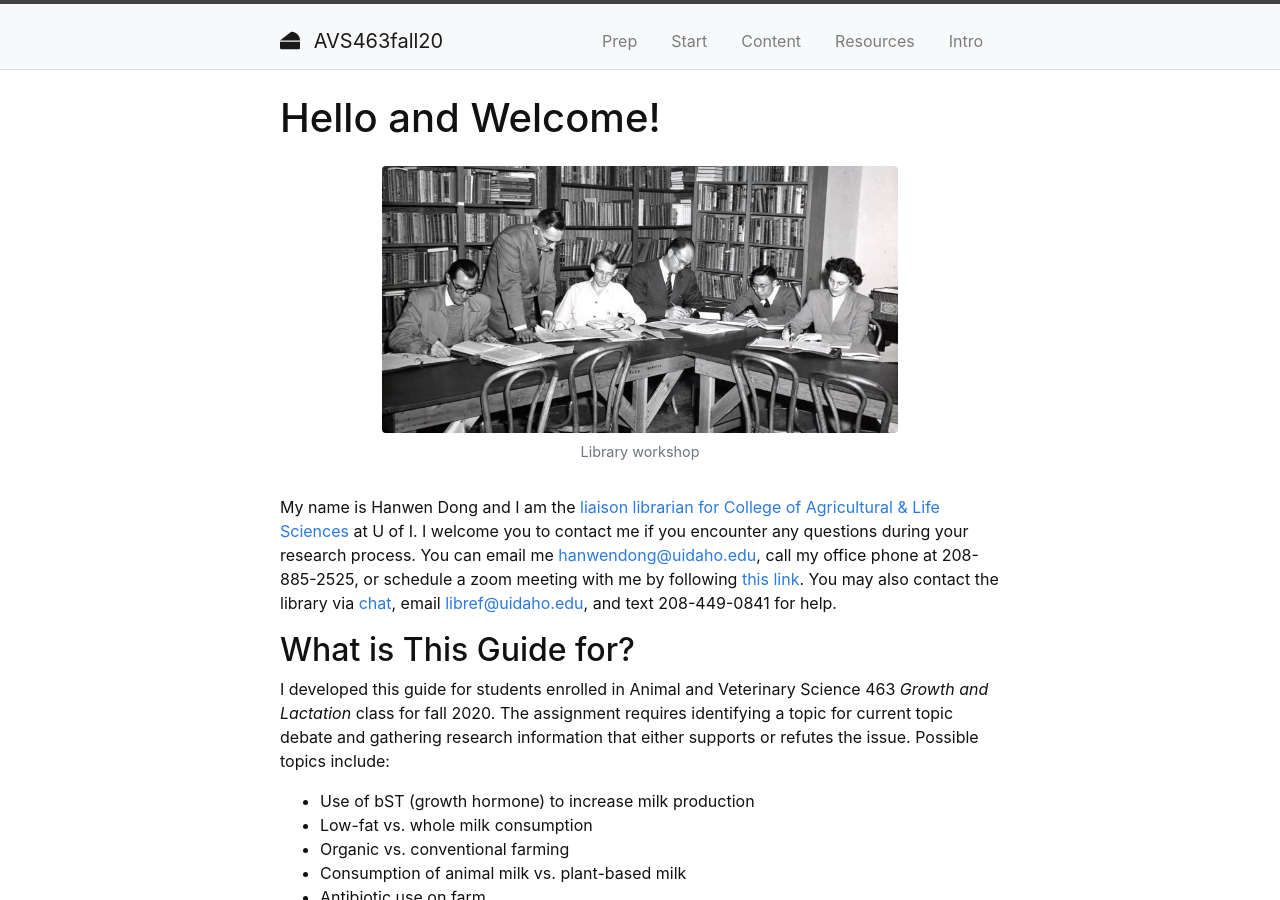
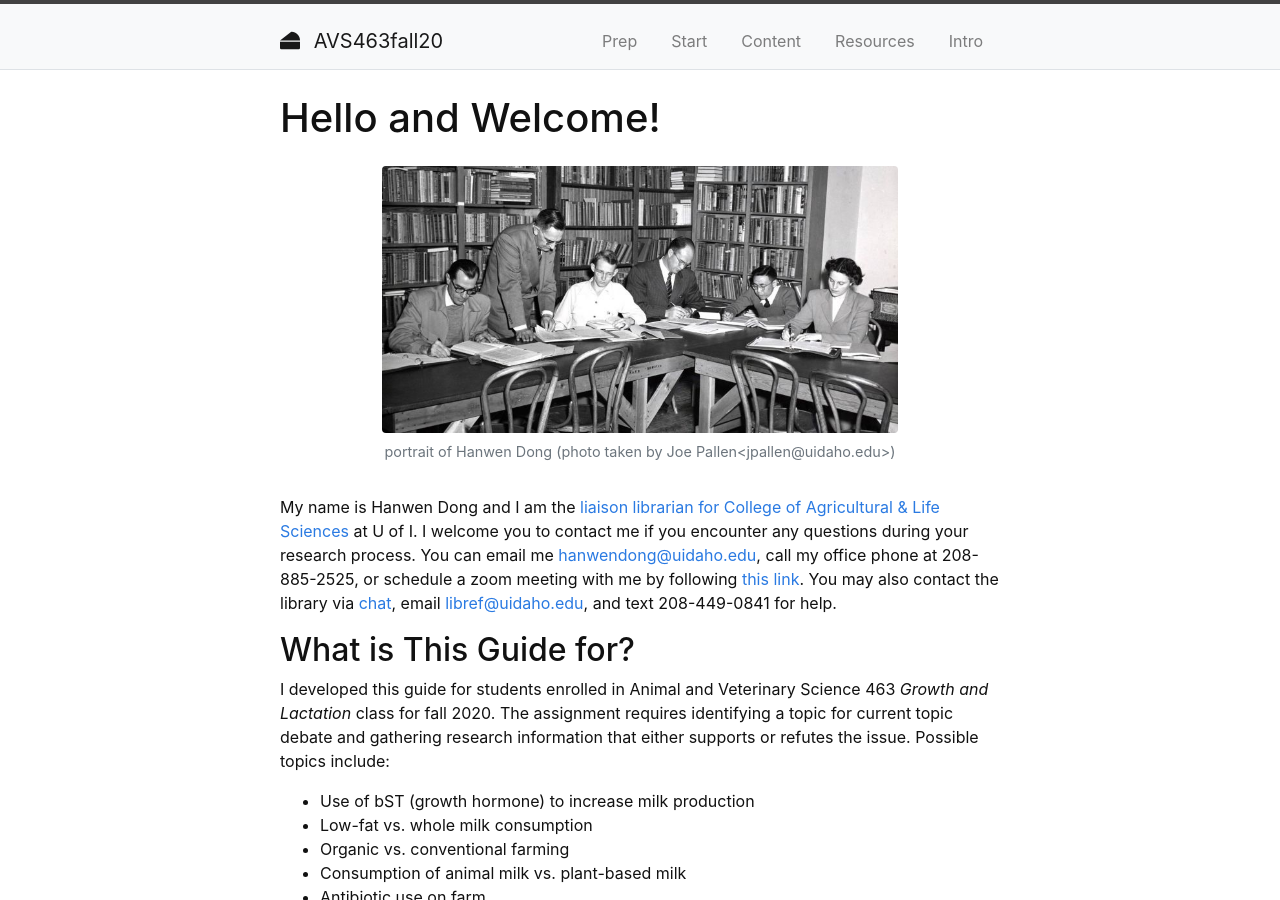
Before and after one commit to hanwendong1/AVS463-f20, a Jekyll site: the page built from index.md, in a window 1280 px wide and 900 px high. Built offline with Jekyll 4.4.1, drawn with Linux system fonts in a browser that asks for light colours.

Commit message:
Update index.md

```diff
--- a/index.md
+++ b/index.md
@@ -5,7 +5,7 @@ layout: default
 
 # Hello and Welcome!
 
-{% include figure.html img="uidaho-workshop.jpg" alt="intro image here" caption="Library workshop" width="75%" %}
+{% include figure.html img="uidaho-workshop.jpg" alt="portrait of Hanwen Dong" caption="portrait of Hanwen Dong (photo taken by Joe Pallen<jpallen@uidaho.edu>)" width="75%" %}
 
 My name is Hanwen Dong and I am the [liaison librarian for College of Agricultural & Life Sciences](https://www.lib.uidaho.edu/about/liaisons.html) at U of I. I welcome you to contact me if you encounter any questions during your research process. You can email me <hanwendong@uidaho.edu>, call my office phone at 208-885-2525, or schedule a zoom meeting with me by following [this link](https://uidaho.co1.qualtrics.com/jfe/form/SV_1GJiDTJ7po0bDk9?topic=Agricultural+%26amp%3B+Life+Sciences&person=Hanwen+Dong&email=hanwendong%40uidaho.edu). You may also contact the library via [chat](https://www.lib.uidaho.edu/help/chat.html), email <libref@uidaho.edu>, and text 208-449-0841 for help.
 
```
